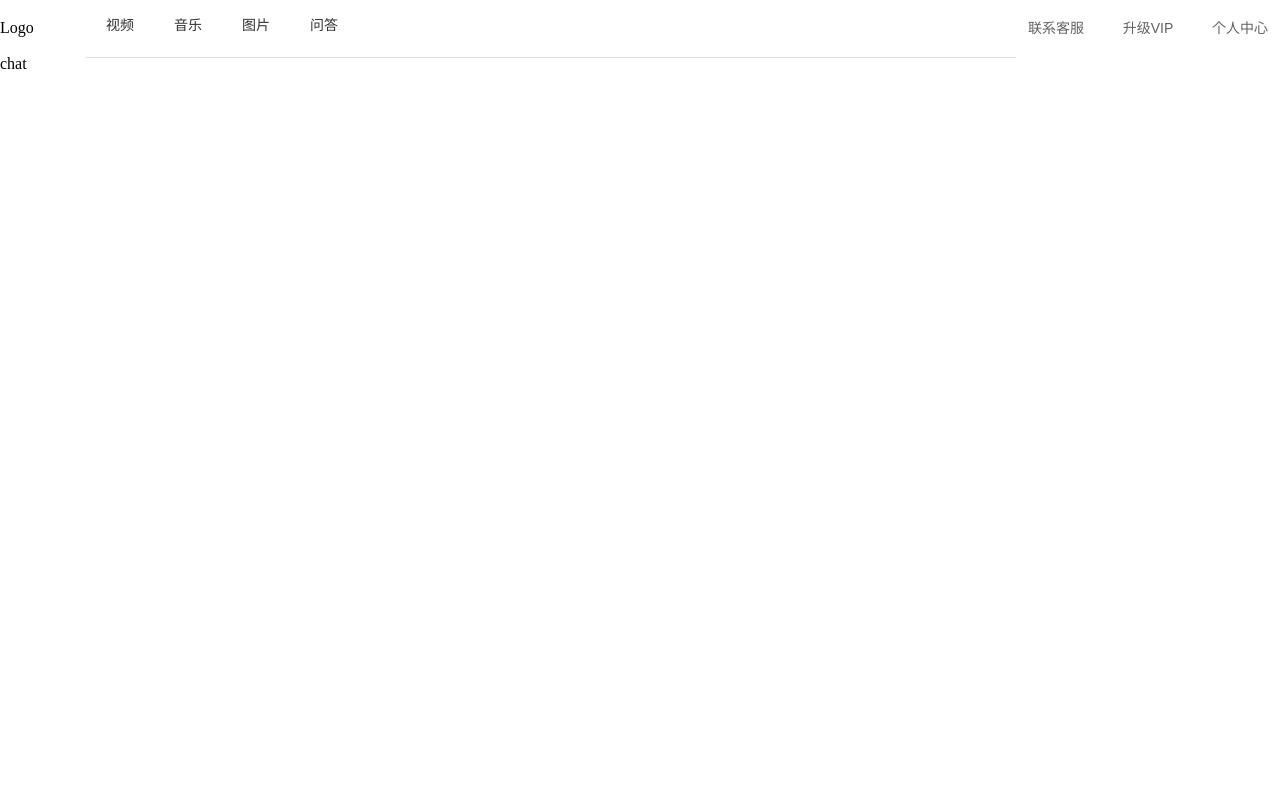
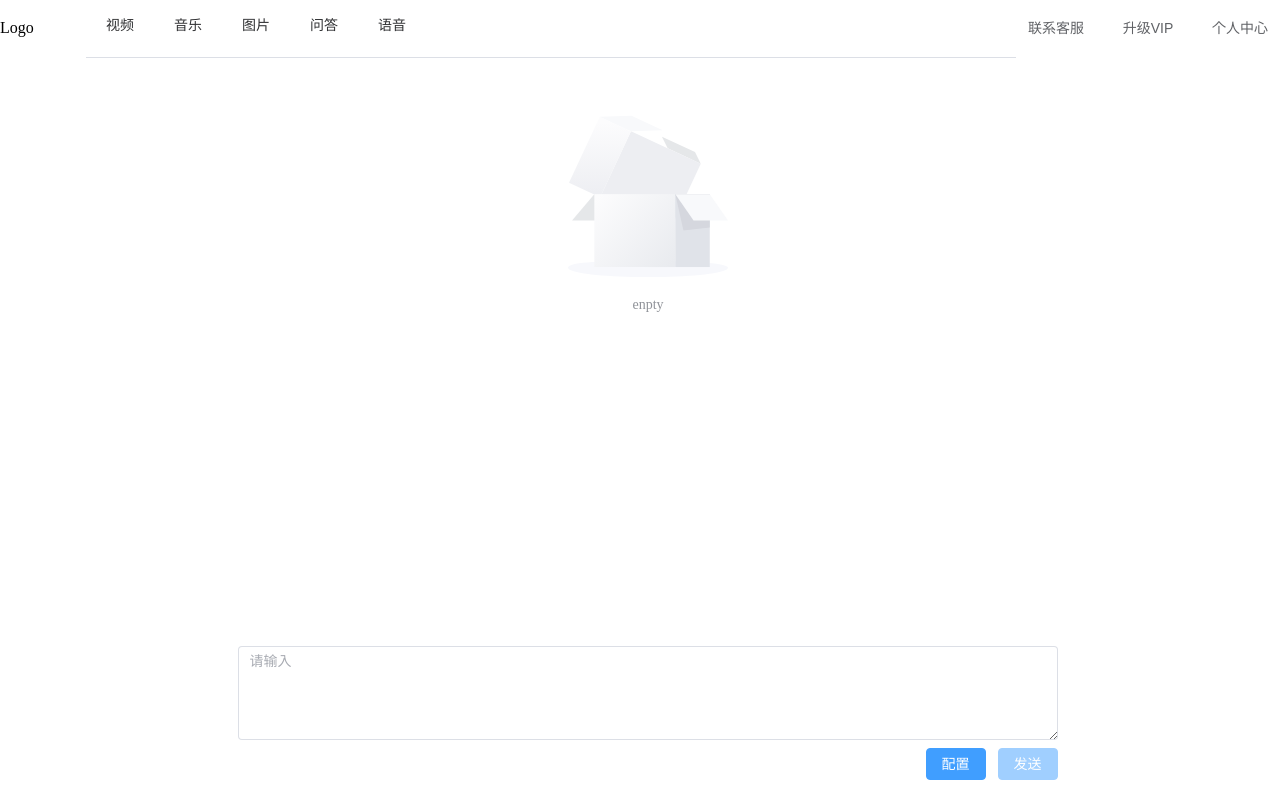
Before and after one commit to xiaojun2sheng/zhiheChat, a Vue app: page /chat in a window 1280 px wide. Built offline with nearby package versions, Linux system fonts and the light colour scheme.

Commit message:
文字转语音

```diff
--- a/src/api/index.js
+++ b/src/api/index.js
@@ -23,3 +23,19 @@ export const getVideoKlingApi = (config = {}) =>
         method: 'get',
         ...config,
 })
+
+// 聊天
+export const chatCompletionsApi = (config = {}) =>
+    request({
+        url: '/v1/chat/completions',
+        method: 'post',
+        ...config,
+})
+
+// 文字转语音
+export const textToVoice = (config = {}) =>
+    request({
+        url: '/v1/audio/speech',
+        method: 'post',
+        ...config,
+})
--- a/src/components/header.vue
+++ b/src/components/header.vue
@@ -34,7 +34,8 @@ const menuList = [
   { title: '视频', id: '1', url: '/video' },
   { title: '音乐', id: '2', url: '/music' },
   { title: '图片', id: '3', url: '/image' },
-  { title: '问答', id: '4', url: '/chat' }
+  { title: '问答', id: '4', url: '/chat' },
+  { title: '语音', id: '5', url: '/voice' }
 ]
 
 const jumpPage = (url) => {
--- /dev/null
+++ b/src/components/messageList.vue
@@ -0,0 +1,63 @@
+<template>
+    <div class="message_list">
+        <div v-if="messageList.length > 0">
+            <div v-for="item in messageList" :key="item" class="message_item">
+                <div v-if="item.role == 'user'" class="user_box">
+                    <el-avatar> user </el-avatar>
+                    <div class="msg_content">
+                        {{ item.content }}
+                    </div>
+                </div>
+                <div v-else class="gpt_box">
+                    <el-avatar> GPT </el-avatar>
+                    <div class="msg_content">
+                        {{ item.content }}
+                    </div>
+                </div>
+            </div>
+        </div>
+        <el-empty v-else description="enpty" />
+    </div>
+</template>
+<script setup>
+import { computed, ref } from 'vue'
+
+const props = defineProps({
+  msgList: {
+    type: Array,
+    default: [],
+  },
+})
+
+const messageList = computed(() => {
+    return props.msgList
+})
+
+</script>
+
+<style scoped lang="less">
+.message_list {
+    width: 100%;
+    .message_item {
+        width: 100%;
+        margin-bottom: 8px;
+        .el-avatar {
+            width: 40px;
+            height: 40px;
+            margin-right: 8px;
+        }
+        .msg_content {
+            width: calc(90% - 40px);
+            border: 1px solid #E6E8EB;
+            border-radius: 8px;
+            padding: 8px;
+        }
+        .user_box {
+            display: flex;
+        }
+        .gpt_box {
+            display: flex;
+        }
+    }
+}
+</style>
--- a/src/router/index.js
+++ b/src/router/index.js
@@ -8,6 +8,7 @@ import Video from '../views/video.vue';
 import Music from '../views/music.vue';
 import Image from '../views/image.vue';
 import Chat from '../views/chat.vue';
+import Voice from '../views/voice.vue';
 
 // 定义路由
 const routes = [
@@ -17,6 +18,7 @@ const routes = [
   { path: '/music', component: Music },
   { path: '/image', component: Image },
   { path: '/chat', component: Chat },
+  { path: '/voice', component: Voice },
 ];
 
 // 创建router实例
--- a/src/views/chat.vue
+++ b/src/views/chat.vue
@@ -1,13 +1,91 @@
 
 
 <template>
-    chat
+    <div class="common_page">
+        <div class="message_content">
+            <MessageList :msgList="msgList"></MessageList>
+        </div>
+        <div class="ask_content">
+            <el-input
+                class="ask_input"
+                v-model="askDesc"
+                style="width: 80%"
+                :rows="4"
+                type="textarea"
+                placeholder="请输入"
+            />
+            <div class="btns_box">
+                <el-button class="btn" @click="sendQuestion" type="primary">配置</el-button>
+                <el-button class="btn" @click="sendQuestion" :disabled="!askDesc" type="primary">发送</el-button>
+            </div>
+        </div>
+    </div>
 </template>
 <script setup>
 
-import { ref } from 'vue'
+import { onMounted, ref } from 'vue'
+import MessageList from '@/components/messageList.vue'
+import { chatCompletionsApi } from '@/api/index.js'
+import { ElMessage } from 'element-plus'
 
+let askDesc = ref('')
+// 聊天记录
+let msgList = ref([])
+
+onMounted(() => {
+    getMessageList()
+})
+
+const sendQuestion = async () => {
+    if (!askDesc.value) return
+    let res = await chatCompletionsApi({
+        data: {
+            model: "gpt-3.5-turbo",
+            messages: [
+                {
+                    role: "system",
+                    content: "You are a helpful assistant."
+                },
+                {
+                    role: "user",
+                    content: askDesc.value
+                }
+            ]
+        }
+    })
+    if (res.choices[0].message) {
+        msgList.value.push(res.choices[0].message)
+    }
+}
+
+const getMessageList = () => {
+    msgList.value = []
+}
 </script>
 
-<style scoped>
+<style scoped lang="less">
+@import '@/commonCss/index.less';
+.common_page {
+    display: flex;
+    flex-direction: column;
+    align-items: center;
+    .message_content {
+        width: 70%;
+        height: 75%;
+        overflow: auto;
+    }
+    .ask_content {
+        width: 80%;
+        display: flex;
+        flex-direction: column;
+        align-items: center;
+        position: absolute;
+        bottom: 20px;
+        .btns_box {
+            text-align: right;
+            width: 80%;
+            padding-top: 8px;
+        }
+    }
+}
 </style>
--- /dev/null
+++ b/src/views/voice.vue
@@ -0,0 +1,119 @@
+
+
+<template>
+    <div class="common_page">
+        <el-card class="left" shadow="always">
+            <el-tabs v-model="activeName">
+                <el-tab-pane label="文字生成音频" name="text">
+                    <el-input
+                        v-model="voiceDesc"
+                        style="width: 100%"
+                        :autosize="{ minRows: 6, maxRows: 8 }"
+                        type="textarea"
+                        placeholder="请输入您要生成音频的文案"
+                    />
+                    <el-button class="width_btn" @click="createVoice" :disabled="!voiceDesc" type="primary">生成音频</el-button>
+                </el-tab-pane>
+                <el-tab-pane label="克隆声音" name="image">
+                    <!-- <UploadImage @uploadSuccess="uploadSuccess"></UploadImage> -->
+                    <div class="center_btn_box">
+                        <el-button class="width_btn" @click="createVoice" :disabled="!voiceDesc" type="primary">生成音频</el-button>
+                    </div>
+                </el-tab-pane>
+            </el-tabs>
+        </el-card>
+        <el-card
+            class="right"
+            shadow="always"
+            v-loading="loading"
+            element-loading-text="音频正在生成中，请耐心等待...">
+            <label class="waring_desc">
+                <el-icon size="14"><WarnTriangleFilled /></el-icon>
+                请遵守中华人民共和国网络安全法， 严禁生成涉及政治人物，色情、恐怖等不良内容， 如有违规封号处理</label>
+            <div v-if="resData">
+                <audio :src="resData" controls="controls"></audio>
+            </div>
+            <el-empty v-else description="请生成音频" />
+        </el-card>
+    </div>
+</template>
+<script setup>
+
+import { onMounted, ref } from 'vue'
+import { textToVoice } from '@/api/index'
+import { ElMessage } from 'element-plus'
+import UploadImage from '@/components/uploadImage.vue';
+
+let activeName = ref('text')
+let voiceDesc = ref('')
+
+// 生成的音频
+let resData = ref(null)
+
+// 字符串不限制长度，按照1500个字符进行切割，切换成数组，然后生成数组blob
+const splitVoiceText = (str) => {
+    const chunks = [];
+    const chunkSize = 1500;
+    for (let i = 0; i < str.length; i += chunkSize) {
+        chunks.push(str.slice(i, i + chunkSize));
+    }
+    return chunks;
+}
+
+let loading = ref(false)
+const createVoice = async () => {
+    let voiceTextList = splitVoiceText(voiceDesc.value)
+    let voiceBlobList = []
+    loading.value = true
+    for (const item of voiceTextList) {
+        let res = await textToVoice({
+            data: {
+                model: "tts-1",
+                input: item,
+                voice: "shimmer"
+            },
+            responseType: 'blob'
+        })
+        if (res) {
+            const elink = document.createElement('a');
+            elink.download = '文件名称.xls';
+            elink.style.display = 'none';
+            const blob = new Blob([res], { type: 'audio/mpeg' });
+            voiceBlobList.push(blob)
+        }
+        if (voiceTextList.length == voiceBlobList.length) {
+            mergeBlobToMp3(voiceBlobList)
+        }
+    }
+}
+
+const mergeBlobToMp3 = (voiceBlobList) => {
+    const blob = new Blob(voiceBlobList, { type: 'audio/mpeg' });
+    const audioUrl = URL.createObjectURL(blob);
+    resData.value = audioUrl
+    loading.value = false
+}
+
+</script>
+
+<style scoped lang="less">
+@import '@/commonCss/index.less';
+.width_btn {
+    width: calc(50% - 8px);
+    margin-top: 8px;
+}
+.waring_desc {
+    font-size: 12px;
+    color: #F56C6C;
+    display: flex;
+    align-items: center;
+    .el-icon {
+        margin-right: 8px;
+    }
+}
+.center_btn_box {
+    width: 100%;
+    display: flex;
+    justify-content: center;
+}
+</style>
```
